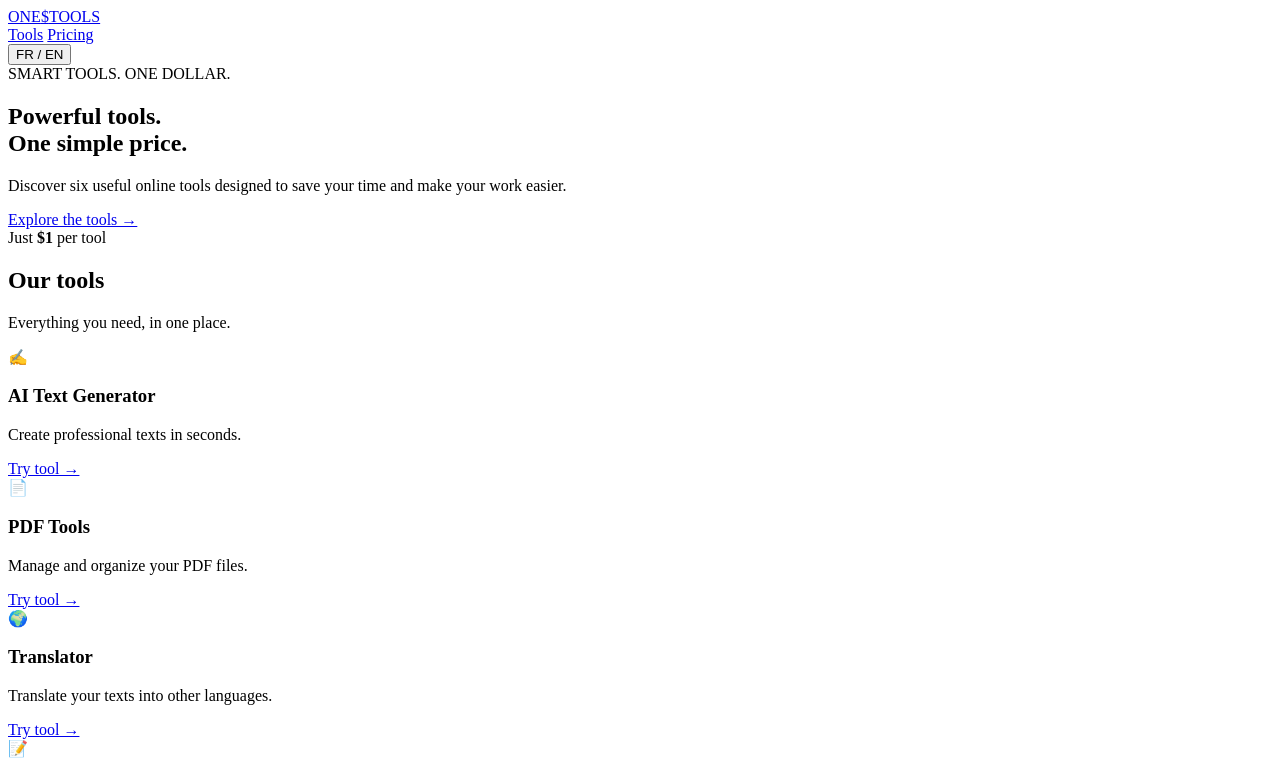
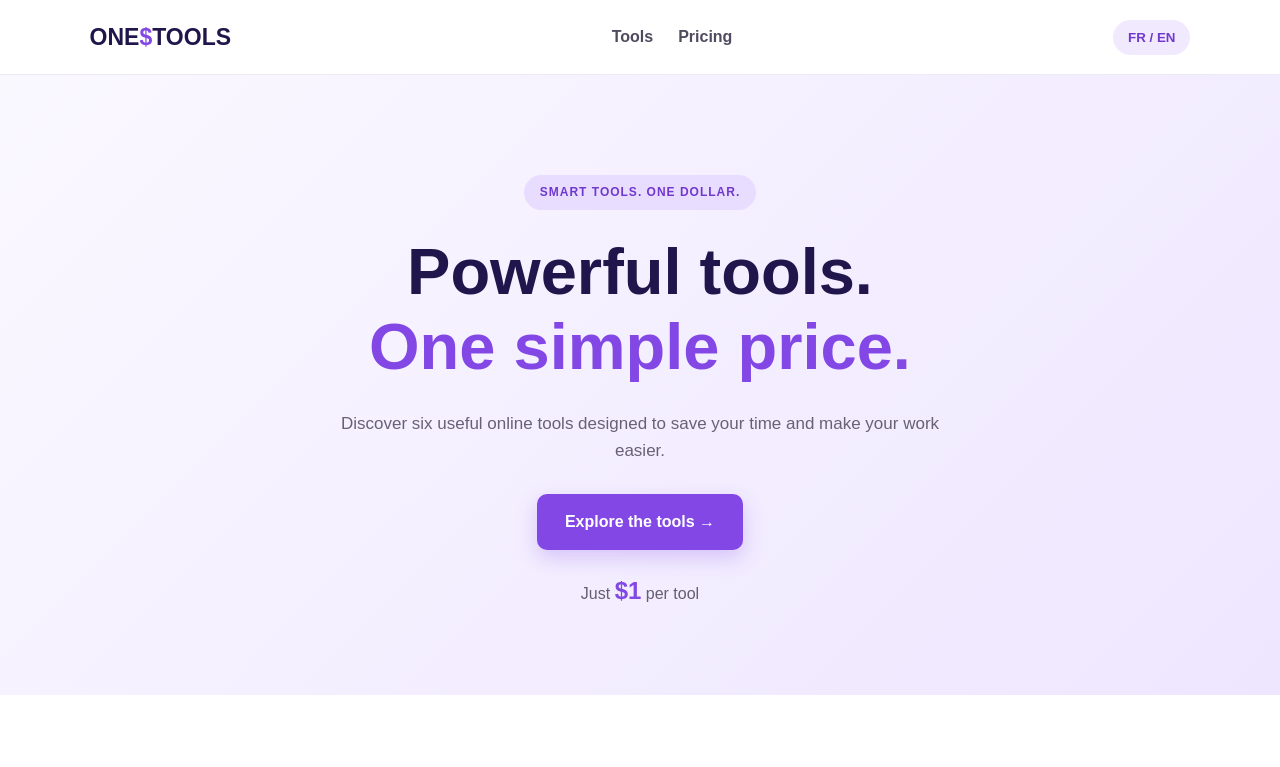
Before and after one commit to cylakiara883-png/one-dollar-tools, a plain HTML site: page index.html in a window 1280 px wide. Shown: the top 767 px of the page. Drawn offline with Linux system fonts and the light colour scheme.

Commit message:
Update style.css

```diff
--- a/style.css
+++ b/style.css
@@ -1 +1,263 @@
-#
+
+* {
+  margin: 0;
+  padding: 0;
+  box-sizing: border-box;
+}
+
+html {
+  scroll-behavior: smooth;
+}
+
+body {
+  font-family: Arial, sans-serif;
+  background: #ffffff;
+  color: #171329;
+  line-height: 1.6;
+}
+
+.header {
+  width: 100%;
+  min-height: 75px;
+  padding: 15px 7%;
+  display: flex;
+  align-items: center;
+  justify-content: space-between;
+  background: #ffffff;
+  border-bottom: 1px solid #eeeaf5;
+  position: sticky;
+  top: 0;
+  z-index: 100;
+}
+
+.logo {
+  font-size: 23px;
+  font-weight: 900;
+  text-decoration: none;
+  color: #21164b;
+}
+
+.logo span {
+  color: #8247e5;
+}
+
+nav {
+  display: flex;
+  gap: 25px;
+}
+
+nav a {
+  text-decoration: none;
+  color: #514b60;
+  font-weight: 600;
+}
+
+#languageBtn {
+  background: #f1eaff;
+  color: #7138ce;
+  border: none;
+  padding: 10px 15px;
+  border-radius: 20px;
+  font-weight: bold;
+  cursor: pointer;
+}
+
+.hero {
+  text-align: center;
+  padding: 100px 20px 85px;
+  background: linear-gradient(135deg, #faf8ff, #eee6ff);
+}
+
+.tag {
+  display: inline-block;
+  padding: 8px 16px;
+  border-radius: 30px;
+  background: #e8dcff;
+  color: #7138ce;
+  font-size: 12px;
+  font-weight: bold;
+  letter-spacing: 1px;
+}
+
+.hero h1 {
+  font-size: clamp(38px, 7vw, 65px);
+  line-height: 1.15;
+  margin: 25px 0;
+  color: #21164b;
+}
+
+.hero h1 span {
+  color: #8247e5;
+}
+
+.hero p {
+  max-width: 600px;
+  margin: 0 auto 30px;
+  color: #686176;
+  font-size: 17px;
+}
+
+.main-btn {
+  display: inline-block;
+  padding: 15px 28px;
+  background: #8247e5;
+  color: white;
+  border-radius: 10px;
+  text-decoration: none;
+  font-weight: bold;
+  box-shadow: 0 8px 20px #8247e540;
+  transition: 0.3s;
+}
+
+.main-btn:hover {
+  background: #6530c2;
+  transform: translateY(-3px);
+}
+
+.price {
+  margin-top: 22px;
+  color: #655d73;
+}
+
+.price strong {
+  color: #8247e5;
+  font-size: 24px;
+}
+
+.tools-section {
+  padding: 75px 7%;
+  text-align: center;
+}
+
+.tools-section h2,
+.pricing h2 {
+  font-size: 35px;
+  color: #21164b;
+  margin-bottom: 10px;
+}
+
+.tools-section > p {
+  color: #777080;
+  margin-bottom: 40px;
+}
+
+.tools-grid {
+  display: grid;
+  grid-template-columns: repeat(3, 1fr);
+  gap: 25px;
+  max-width: 1100px;
+  margin: auto;
+}
+
+.tool-card {
+  background: white;
+  border: 1px solid #eee9f6;
+  padding: 30px 22px;
+  border-radius: 18px;
+  text-align: left;
+  box-shadow: 0 5px 20px #24134b0b;
+  transition: 0.3s;
+}
+
+.tool-card:hover {
+  transform: translateY(-7px);
+  box-shadow: 0 12px 30px #8247e51a;
+  border-color: #c5a7fa;
+}
+
+.tool-icon {
+  font-size: 38px;
+  margin-bottom: 15px;
+}
+
+.tool-card h3 {
+  color: #261b4b;
+  margin-bottom: 10px;
+  font-size: 20px;
+}
+
+.tool-card p {
+  color: #777080;
+  margin-bottom: 20px;
+}
+
+.tool-card a {
+  color: #8247e5;
+  text-decoration: none;
+  font-weight: bold;
+}
+
+.pricing {
+  padding: 70px 20px;
+  text-align: center;
+  background: #faf8ff;
+}
+
+.price-card {
+  max-width: 400px;
+  margin: 30px auto 0;
+  padding: 35px;
+  background: white;
+  border: 2px solid #8247e5;
+  border-radius: 20px;
+  box-shadow: 0 10px 30px #8247e515;
+}
+
+.price-card h3 {
+  color: #21164b;
+}
+
+.big-price {
+  font-size: 60px;
+  font-weight: 900;
+  color: #8247e5;
+  margin: 15px 0;
+}
+
+.price-card p {
+  color: #777080;
+  margin-bottom: 10px;
+}
+
+footer {
+  padding: 30px 15px;
+  text-align: center;
+  background: #21164b;
+  color: white;
+  font-size: 14px;
+}
+
+@media (max-width: 750px) {
+  .header {
+    padding: 15px 4%;
+  }
+
+  .logo {
+    font-size: 18px;
+  }
+
+  nav {
+    gap: 12px;
+  }
+
+  nav a {
+    font-size: 13px;
+  }
+
+  #languageBtn {
+    padding: 8px 10px;
+    font-size: 11px;
+  }
+
+  .hero {
+    padding: 75px 20px;
+  }
+
+  .tools-section {
+    padding: 55px 5%;
+  }
+
+  .tools-grid {
+    grid-template-columns: 1fr;
+  }
+}
```
